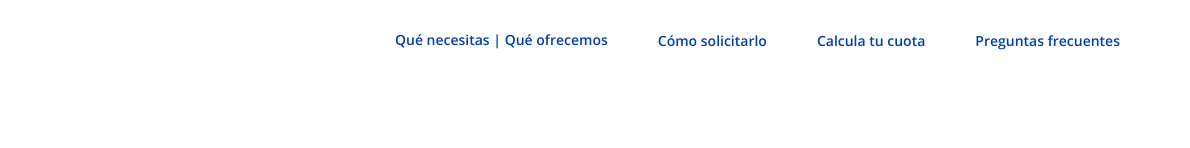
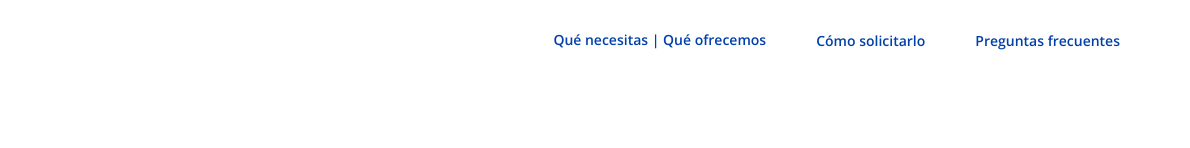
Before and after one commit to virtualbogota-com/virtualbogota-com, a plain HTML site: page index.html in a window 1280 px wide. Shown: the top 148 px of the page, 90-1280 px from the left. Drawn offline with Linux system fonts and the light colour scheme.

Commit message:
Update index.html

```diff
--- a/index.html
+++ b/index.html
@@ -75,10 +75,7 @@
                     <a class="item-menu__value--normal" href="#howtogetit" onclick="main.manageMenu(false)">Cómo
                         solicitarlo</a>
                 </div>
-                <div class="item-menu__value" onclick="main.redirectSimulator()">
-                    <a class="item-menu__value--normal" href="#">Calcula tu
-                        cuota</a>
-                </div>
+
                 <div class="item-menu__value">
                     <a class="item-menu__value--normal" href="#faq" onclick="main.manageMenu(false)">Preguntas
                         frecuentes</a>
@@ -233,8 +230,7 @@
                     cualquier dispositivo.</label>
             </div>
             <div class="wrapper-text__min-title" onclick="main.redirectSimulator()">
-                <a class="wrapper-text__min-title--normal" href="#">Calcula tu
-                    cuota ›</a>
+
             </div>
         </div>
         <div class="wrapper-d">
@@ -478,7 +474,7 @@
                         Ejemplo de cálculo para un monto de 10’000.000 con un plazo de 36 meses.
                         <br><br>Mes 1: Abono a capital 203.677 + Interés: $170.000 + Seguro de Vida $6.730 = Cuota
                         fija mensual $380.645. Saldo a Capital $9.796.323<br>
-                        <br> <a href="#"><span onclick="main.redirectSimulator()">Calcula tu cuota ›</span></a>
+
                     </div>
                 </div>
             </div>
```
